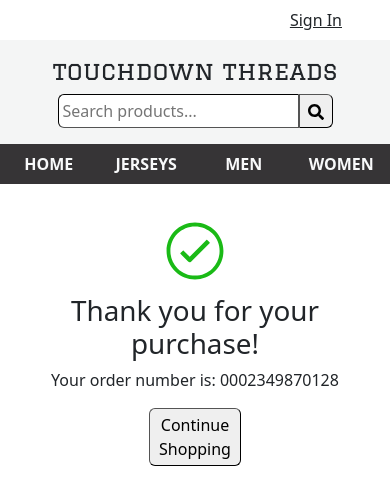
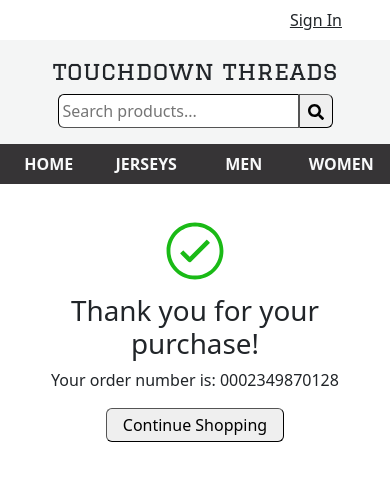
Before and after one commit to aaronsoukaphay/Final-Project, a React (Vite) app in the folder client/: page /checkout in a window 390 px wide. Shown: the top 504 px of the page. Built offline with nearby package versions, Linux system fonts and the light colour scheme.

Commit message:
made checkout mobile friendly

```diff
--- a/client/src/Checkout.tsx
+++ b/client/src/Checkout.tsx
@@ -16,9 +16,11 @@ export default function Checkout() {
       <Row className="text-center">
         <h1>Thank you for your purchase!</h1>
         <p>Your order number is: 0002349870128</p>
-        <Col>
+      </Row>
+      <Row className="justify-content-center">
+        <Col lg={6} className="text-center">
           <button
-            className="w-25 rounded border-1 py-1"
+            className="rounded border-1 py-1 px-3"
             onClick={() => navigate('/')}>
             Continue Shopping
           </button>
--- a/client/src/ProductDetails.tsx
+++ b/client/src/ProductDetails.tsx
@@ -107,7 +107,7 @@ export default function ProductDetails() {
               className="img-fluid"
               width="70%"></img>
           </Col>
-          <Col className="d-flex flex-column justify-content-evenly">
+          <Col className="d-flex flex-column justify-content-evenly mb-5">
             <h3 className="my-4 heading fs-4">{product.productName}</h3>
             <p className="heading">{`Price: $${product.price}.00`}</p>
             <div className="bg-light p-4">
```
